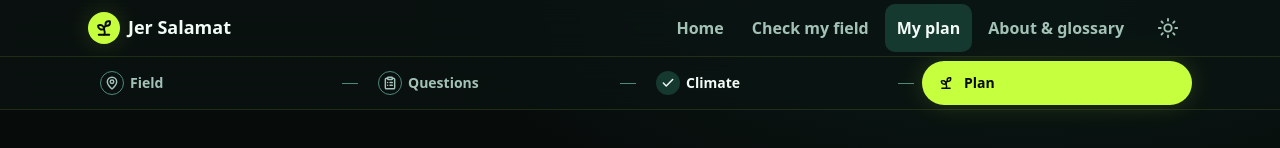
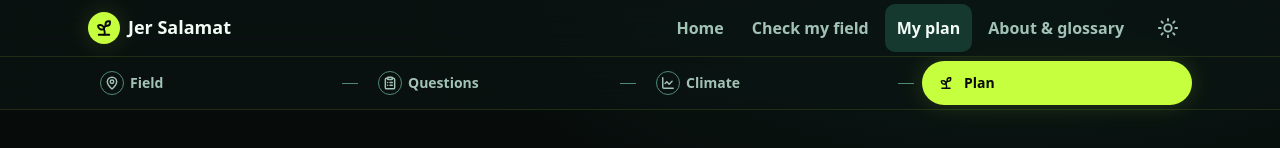
Before and after one commit to Aymanchk/jer-salamat, a React (Vite) app: page /results in a window 1280 px wide. Shown: the top 148 px of the page. Built offline with nearby package versions, Linux system fonts and the light colour scheme.

Commit message:
Stepper: do not tick Climate when no field is picked

```diff
--- a/src/components/layout/FlowStepper.tsx
+++ b/src/components/layout/FlowStepper.tsx
@@ -53,7 +53,7 @@ export function FlowStepper() {
   const isDone = (step: FlowStep, i: number) => {
     if (step.id === 'field') return field !== null && i !== currentIndex
     if (step.id === 'questions') return answeredAll && i !== currentIndex
-    return onResults && i < currentIndex
+    return onResults && field !== null && answeredAll && i < currentIndex
   }
   const canGo = (step: FlowStep, i: number) => {
     if (i === currentIndex) return false
```
